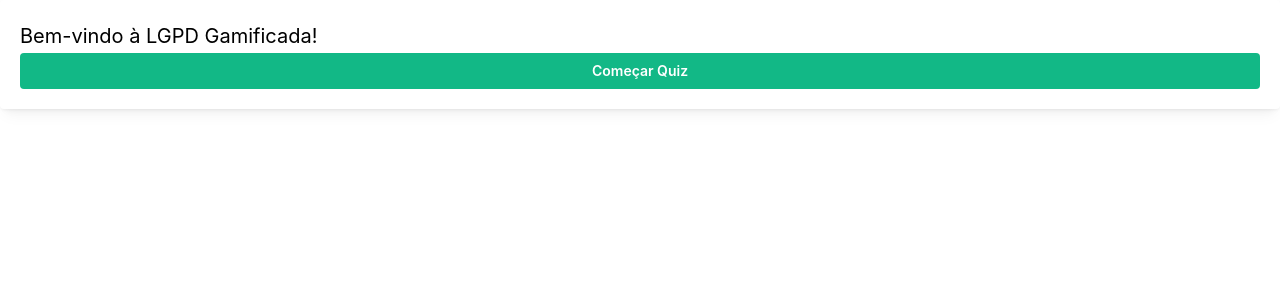
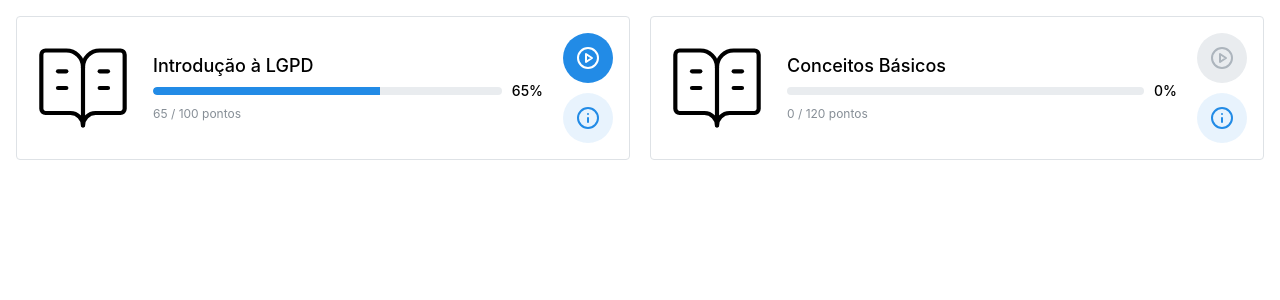
Before and after one commit to sammycosta/lgpd-gamification, a Next.js app in the folder app/apps/web/: page / in a window 1280 px wide. Shown: the top 300 px of the page. Built offline with nearby package versions, Linux system fonts and the light colour scheme; no server answers.

Commit message:
base do componente da tela inicial

```diff
--- a/app/apps/web/src/app/layout.tsx
+++ b/app/apps/web/src/app/layout.tsx
@@ -1,3 +1,4 @@
+import Layout from '@/components/Layout'
 import Providers from '@/components/providers'
 import { ColorSchemeScript, mantineHtmlProps } from '@mantine/core'
 import '@mantine/core/styles.css'
@@ -22,7 +23,7 @@
       <body>
         <Providers>
           {/* TODO: Header aqui, e tratativas globais */}
-          {children}
+          <Layout> {children}</Layout>
         </Providers>
       </body>
     </html>
--- a/app/apps/web/src/app/page.tsx
+++ b/app/apps/web/src/app/page.tsx
@@ -1,16 +1,32 @@
 'use client'
 
-import { Button, Card, Text } from '@mantine/core'
+import ModuleCard from '@/components/home/ModuleCard'
+import { SimpleGrid } from '@mantine/core'
+import { useState } from 'react'
 
 export default function Home() {
-  //   const healthCheck = useQuery(trpc.healthCheck.queryOptions());
+  const [modules, setModules] = useState([
+    {
+      id: 1,
+      name: 'Introdução à LGPD',
+      locked: false,
+      maxPoints: 100,
+      points: 65
+    },
+    {
+      id: 2,
+      name: 'Conceitos Básicos',
+      locked: true,
+      maxPoints: 120,
+      points: 0
+    }
+  ])
 
   return (
-    <>
-      <Card shadow="sm" padding="lg">
-        <Text size="xl">Bem-vindo à LGPD Gamificada!</Text>
-        <Button color="teal">Começar Quiz</Button>
-      </Card>
-    </>
+    <SimpleGrid cols={{ base: 1, sm: 2 }} spacing="lg" verticalSpacing="md">
+      {modules.map((module) => (
+        <ModuleCard key={module.id} {...module} />
+      ))}
+    </SimpleGrid>
   )
 }
--- /dev/null
+++ b/app/apps/web/src/components/Layout.tsx
@@ -0,0 +1,13 @@
+import { Container } from '@mantine/core'
+
+export default function Layout({
+  children
+}: Readonly<{
+  children: React.ReactNode
+}>) {
+  return (
+    <Container size="xl" my="md">
+      {children}
+    </Container>
+  )
+}
--- /dev/null
+++ b/app/apps/web/src/components/home/ModuleCard.tsx
@@ -0,0 +1,73 @@
+import {
+  Box,
+  Button,
+  Card,
+  Group,
+  Progress,
+  Stack,
+  Text,
+  Tooltip
+} from '@mantine/core'
+import { BookOpenText, Info, PlayCircle } from 'lucide-react'
+
+interface ModuleCardProps {
+  id: string | number // Deve vir da estrutura e ser chave pra redirecionar para atividades, etc.
+  name: string
+  icon?: React.ReactNode
+  points: number
+  maxPoints: number
+  locked: boolean
+}
+
+export default function ModuleCard({
+  name,
+  icon,
+  points,
+  maxPoints,
+  locked
+}: ModuleCardProps) {
+  const progressPercentage = (points / maxPoints) * 100
+  const iconComponent = icon || <BookOpenText size={100} strokeWidth={1} />
+
+  return (
+    <Card padding="md" radius="sm" withBorder>
+      <Group justify="space-between" align="center" gap="lg" wrap="nowrap">
+        <Box pos="relative">{iconComponent}</Box>
+        <Box w="100%">
+          <Text fw={500} fz="lg">
+            {name}
+          </Text>
+          <Group gap="xs" align="center" w="100%">
+            <Box style={{ flex: 1 }}>
+              <Progress value={progressPercentage} size="md" radius="sm" />
+            </Box>
+            <Text fz="sm" fw={500}>{`${Math.round(progressPercentage)}%`}</Text>
+          </Group>
+          <Text
+            fz="xs"
+            c="dimmed"
+            mt={4}
+          >{`${points} / ${maxPoints} pontos`}</Text>
+        </Box>
+        <Stack gap="xs">
+          <Tooltip label={locked ? 'Complete as seções anteriores!' : 'Jogar'}>
+            <Button
+              variant="filled"
+              size="lg"
+              radius="xl"
+              disabled={locked}
+              px="sm"
+            >
+              <PlayCircle />
+            </Button>
+          </Tooltip>
+          <Tooltip label="Saiba mais">
+            <Button variant="light" size="lg" radius="xl" px="sm">
+              <Info />
+            </Button>
+          </Tooltip>
+        </Stack>
+      </Group>
+    </Card>
+  )
+}
```
